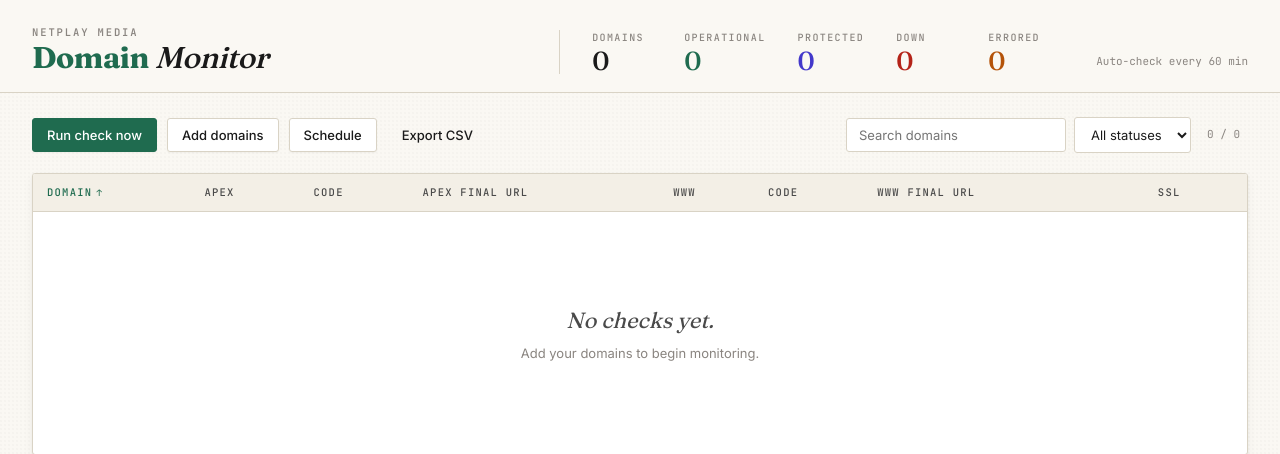
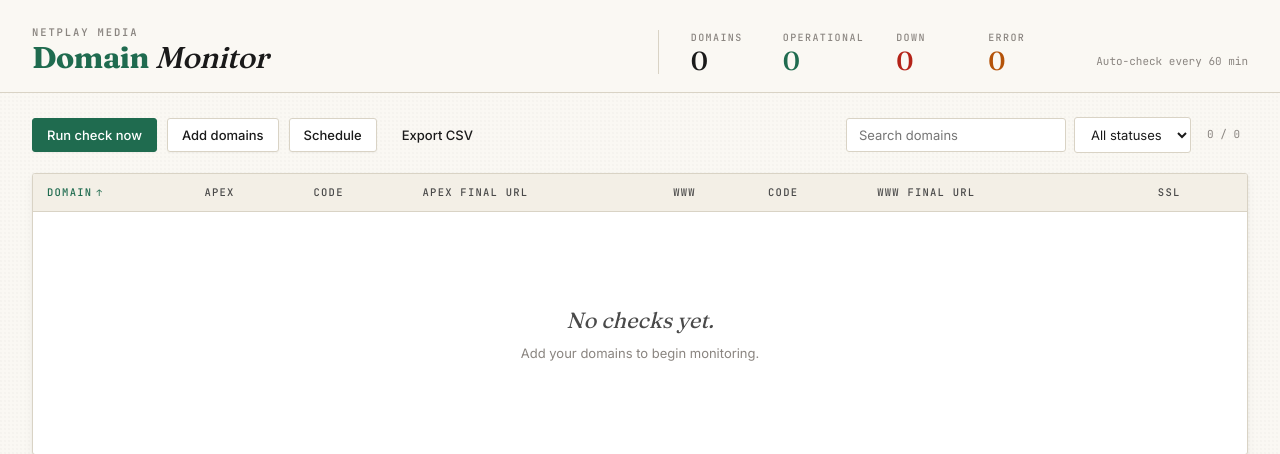
Before and after one commit to sudarepo/netplay-monitor, a FastAPI app: page / in a window 1280 px wide. Shown: the top 454 px of the page. Run offline with FastAPI, Linux system fonts and the light colour scheme; data comes from the database, SQL or seed files in the repository; data that the repository does not hold is empty.

Commit message:
Eliminate PROTECTED status; collapse into OPERATIONAL

```diff
--- a/app/checker.py
+++ b/app/checker.py
@@ -284,7 +284,13 @@ async def check_target(client: httpx.AsyncClient, domain: str, target: str):
         "dns_a_records": dns_ips if dns_ips is not None else [],
     }
 
-    # Determine status.
+    # Determine status. Binary: 'operational' or 'down' (plus 'error' for DNS timeouts).
+    #
+    # Philosophy: if any HTTP server responded — even with a 4xx — the site is up.
+    # The PROTECTED status used to flag WAF-blocked sites separately, but that hid
+    # real problems: a 403 from Cloudflare looked the same as a 403 from a misconfigured
+    # site. Now we treat any HTTP response as evidence the site is reachable. If the
+    # server didn't respond at all (DNS fail, connection refused, timeout, 5xx), it's DOWN.
     if dns_ips is None:
         result["status"] = "error"
         result["error"] = "DNS resolution timed out"
@@ -293,28 +299,18 @@ async def check_target(client: httpx.AsyncClient, domain: str, target: str):
         result["error"] = "domain does not resolve (no A records)"
     elif http_result["ok"]:
         code = http_result["http_code"]
-        protection = _detect_protection(http_result)
-        # Inferred-protected fallback: if the site has a valid SSL cert AND
-        # responds with a typical bot-block code (403, 429, 503), it's almost
-        # certainly operational in a real browser — the server is up enough to
-        # complete TLS and respond, it's just refusing non-browser clients.
-        # We use this when the WAF doesn't identify itself in headers/body.
-        ssl_ok = (
-            ssl_info is not None
-            and ssl_info.get("days_left") is not None
-            and ssl_info.get("days_left") >= 0
-        )
-        looks_like_bot_block = code in (403, 429, 503)
-
-        if 200 <= code < 400:
+        # Anything 2xx, 3xx, or 4xx = the server responded. Site is up.
+        # Only 5xx counts as DOWN among successful HTTP responses.
+        if 200 <= code < 500:
             result["status"] = "operational"
-        elif protection:
-            result["status"] = "protected"
-            result["error"] = f"{protection} (HTTP {code}) — site likely operational in a real browser"
-        elif looks_like_bot_block and ssl_ok:
-            # SSL works, server is alive, just blocking non-browser clients.
-            result["status"] = "protected"
-            result["error"] = f"HTTP {code} with valid SSL — likely bot/WAF block, site is reachable"
+            # If 4xx, capture WAF/protection note for diagnostic context but
+            # don't change the status — the final_url column shows where it landed.
+            if code >= 400:
+                protection = _detect_protection(http_result)
+                if protection:
+                    result["error"] = f"{protection} (HTTP {code}) — site reachable"
+                else:
+                    result["error"] = f"HTTP {code} — site reachable"
         else:
             result["status"] = "down"
             result["error"] = f"HTTP {code}"
--- a/app/db.py
+++ b/app/db.py
@@ -60,6 +60,10 @@ def init_db():
             errored INTEGER
         );
         """)
+
+        # Migrate legacy data: PROTECTED status is gone — reclassify as operational.
+        # By definition, those rows had a server respond, so they're OPERATIONAL under the new rules.
+        conn.execute("UPDATE checks SET status = 'operational' WHERE status = 'protected'")
 
 
 @contextmanager
--- a/app/templates/index.html
+++ b/app/templates/index.html
@@ -120,7 +120,6 @@
   .stat .value.up { color: var(--accent); }
   .stat .value.down { color: var(--danger); }
   .stat .value.warn { color: var(--warn); }
-  .stat .value.protected { color: #4338ca; }
 
   .header-meta {
     margin-left: 16px;
@@ -317,8 +316,6 @@
   .pill.down::before { background: var(--danger); }
   .pill.error { background: var(--warn-soft); color: var(--warn); border-color: rgba(180,83,9,0.25); }
   .pill.error::before { background: var(--warn); }
-  .pill.protected { background: #eef2ff; color: #4338ca; border-color: rgba(67,56,202,0.25); }
-  .pill.protected::before { background: #6366f1; }
   .pill.pending { background: var(--paper-2); color: var(--ink-muted); border-color: var(--rule); }
   .pill.pending::before { background: var(--ink-faint); }
 
@@ -563,15 +560,11 @@
         <span class="value up" id="stat-up">0</span>
       </div>
       <div class="stat">
-        <span class="label">Protected</span>
-        <span class="value protected" id="stat-prot">0</span>
-      </div>
-      <div class="stat">
         <span class="label">Down</span>
         <span class="value down" id="stat-down">0</span>
       </div>
       <div class="stat">
-        <span class="label">Errored</span>
+        <span class="label">Error</span>
         <span class="value warn" id="stat-err">0</span>
       </div>
     </div>
@@ -592,7 +585,6 @@
       <select id="filter-status">
         <option value="">All statuses</option>
         <option value="operational">Operational</option>
-        <option value="protected">Protected</option>
         <option value="down">Down</option>
         <option value="error">Error</option>
         <option value="any-issue">Any issue</option>
@@ -711,8 +703,8 @@ function pillFor(status) {
 }
 
 function statusOrder(s) {
-  // Sort: down < error < protected < operational < (no data)
-  return s === "down" ? 0 : s === "error" ? 1 : s === "protected" ? 2 : s === "operational" ? 3 : 4;
+  // Sort: down < error < operational < (no data)
+  return s === "down" ? 0 : s === "error" ? 1 : s === "operational" ? 2 : 3;
 }
 
 function applySort(rows) {
@@ -739,8 +731,7 @@ function applyFilters(rows) {
     if (f) {
       const a = r.apex?.status, w = r.www?.status;
       if (f === "any-issue") {
-        // "Any issue" means actually broken — protected sites are likely fine
-        // (they just can't be verified by a non-browser checker), so exclude them.
+        // "Any issue" means actually broken (down or errored).
         const isBad = (s) => s === "down" || s === "error";
         if (!isBad(a) && !isBad(w)) return false;
       } else {
@@ -797,19 +788,17 @@ function renderTable() {
 }
 
 function updateStats() {
-  let up=0, down=0, err=0, prot=0;
+  let up=0, down=0, err=0;
   for (const r of allResults) {
     for (const t of [r.apex, r.www]) {
       if (!t) continue;
       if (t.status === "operational") up++;
-      else if (t.status === "protected") prot++;
       else if (t.status === "down") down++;
       else if (t.status === "error") err++;
     }
   }
   $("stat-total").textContent = allResults.length;
   $("stat-up").textContent = up;
-  $("stat-prot").textContent = prot;
   $("stat-down").textContent = down;
   $("stat-err").textContent = err;
 }
```
